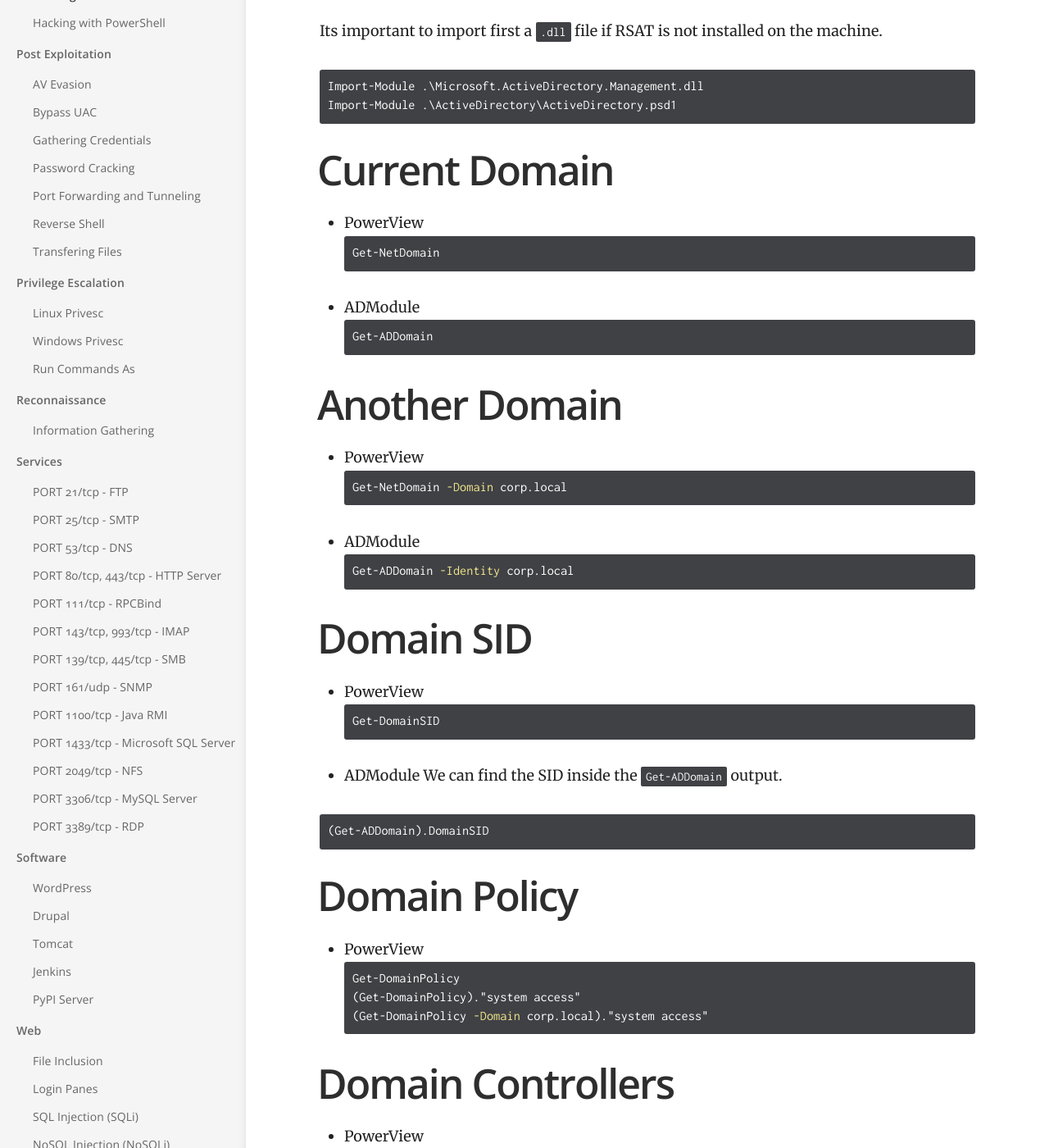
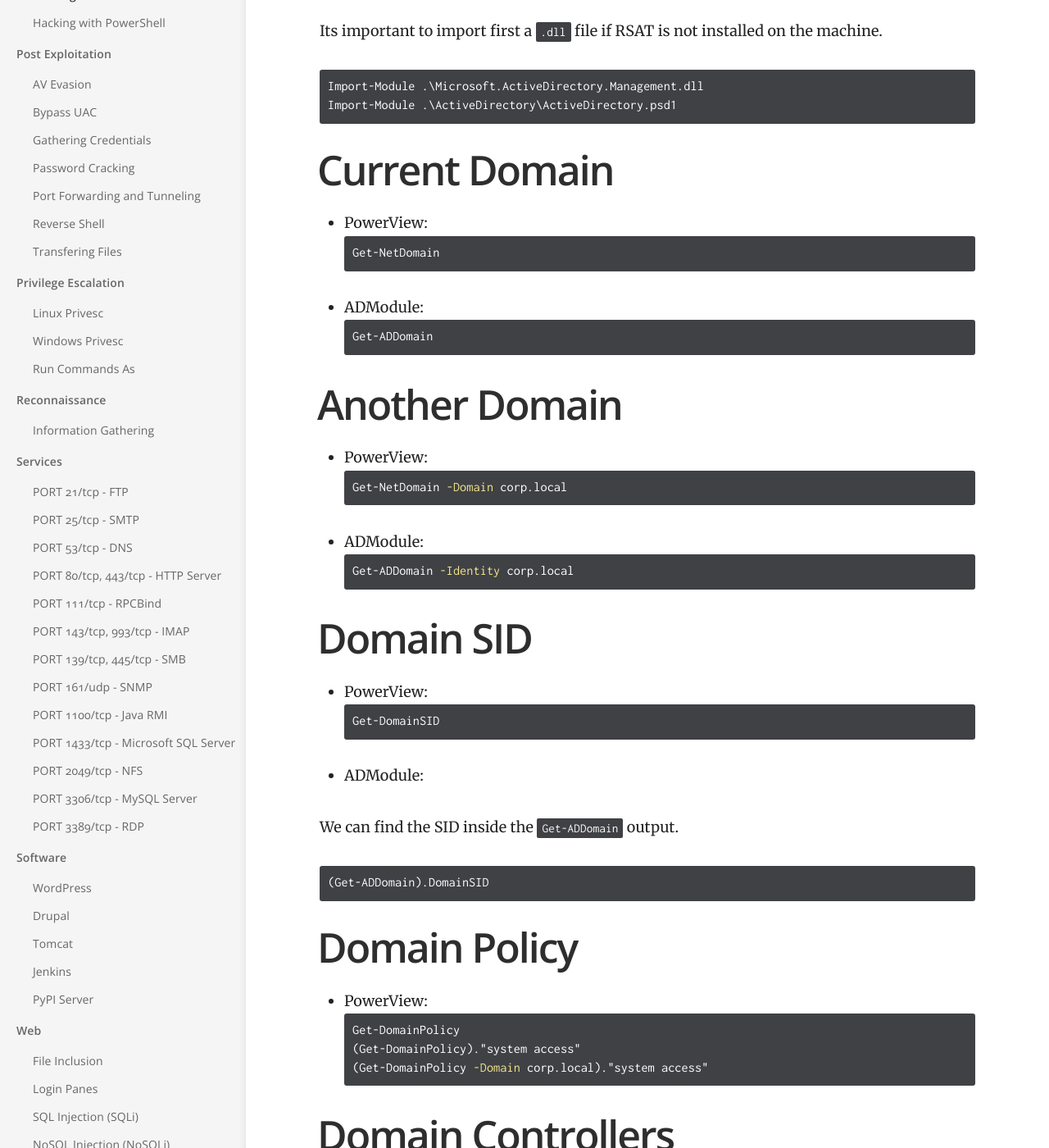
Before and after one commit to mvc1009/hackingnotes, a Jekyll site: the page built from _docs/active-directory/domain-enumeration.md, in a window 1280 px wide and 1400 px high, scrolled down 1040 px. Shown: the whole window at 82% size. Built offline with Jekyll 4.4.1, drawn with Linux system fonts in a browser that asks for light colours; some of the changed text lies outside the part shown.

Commit message:
fixing typos

````diff
--- a/_docs/active-directory/domain-enumeration.md
+++ b/_docs/active-directory/domain-enumeration.md
@@ -28,7 +28,7 @@ Import-Module .\PowerView.ps1
 . .\PowerView.ps1
 ```
 
-* ADModule
+* ADModule:
 
 Its important to import first a `.dll` file if RSAT is not installed on the machine.
 
@@ -39,36 +39,37 @@ Import-Module .\ActiveDirectory\ActiveDirectory.psd1
 
 # Current Domain
 
-*  PowerView
+*  PowerView:
 ```powershell
 Get-NetDomain
 ```
 
-* ADModule
+* ADModule:
 ```powershell
 Get-ADDomain
 ```
 
 # Another Domain
 
-*  PowerView
+*  PowerView:
 ```powershell
 Get-NetDomain -Domain corp.local
 ```
 
-* ADModule
+* ADModule:
 ```powershell
 Get-ADDomain -Identity corp.local
 ```
 
 # Domain SID
 
-*  PowerView
+*  PowerView:
 ```powershell
 Get-DomainSID
 ```
 
-* ADModule
+* ADModule:
+
 We can find the SID inside the `Get-ADDomain` output.
 
 ```powershell
@@ -77,7 +78,7 @@ We can find the SID inside the `Get-ADDomain` output.
 
 # Domain Policy
 
-*  PowerView
+*  PowerView:
 ```powershell
 Get-DomainPolicy
 (Get-DomainPolicy)."system access"
@@ -86,12 +87,12 @@ Get-DomainPolicy
 
 # Domain Controllers
 
-*  PowerView
+*  PowerView:
 ```powershell
 Get-NetDomainController
 Get-NetDomainController -Domain corp.local
 ```
-* ADModule
+* ADModule:
 ```powershell
 Get-ADDomainController
 Get-ADDomainController -DomainName corp.local
@@ -121,20 +122,19 @@ Get-ADUser -Filter * -Properties * | select name,@{expression={[datetime]::fromF
 
 Valuable info can be found in user's attributes such as description.
 
-*  PowerView
+*  PowerView:
 ```powershell
 Find-UserField -SearchField Description -SearchTerm "built"
 ```
 
-*  ADModule
-
+*  ADModule:
 ```powershell
 Get-ADUser -Filter 'Description -like "*built*"' -Properties Description | select name,Description
 ```
 
 # Computers in the domain
 
-*  PowerView
+*  PowerView:
 ```powershell
 Get-NetComputer
 Get-NetComputer -OperatingSystem "*Server 2016*"
@@ -142,7 +142,7 @@ Get-NetComputer -Ping
 Get-NetComputer -FullData
 ```
 
-*  ADModule
+*  ADModule:
 ```powershell
 Get-ADComputer -Filter * | select Name
 Get-ADComputer -Filter 'OperatingSystem -like "*Server 2016*"' -Properties OperatingSystem | select Name,OperatingSystem
@@ -152,7 +152,7 @@ Get-ADComputer -Filter * -Properties *
 
 # Domain Groups
 
-*  PowerView
+*  PowerView:
 ```powershell
 Get-NetGroup
 Get-NetGroup -Domain <targetdomain>
@@ -164,7 +164,7 @@ Get-NetGroup -FullData
 Get-NetGroup *admin*
 ```
 
-*  ADModule
+*  ADModule:
 ```powershell
 Get-ADGroup -Filter * | select Name
 Get-ADGroup -Filter * -Properties *
@@ -178,13 +178,13 @@ Get-ADGroup -Filter 'Name -like "*admin*"' | select Name
 
 ## Find memberships
 
-*  PowerView
+*  PowerView:
 ```powershell
 Get-NetGroupMember -GroupName "Domain Admins" -Recurse
 Get-NetGroup -UserName "username"
 ```
 
-*  ADModule
+*  ADModule:
 ```powershell
 Get-ADGroupMember -Identity "Domain Admins" -Recursive
 Get-ADPrincipalGroupMembership -Identity username
@@ -194,7 +194,7 @@ Get-ADPrincipalGroupMembership -Identity username
 
 To do that task needs administrator privs on non-dc machines.
 
-*  PowerView
+*  PowerView:
 ```powershell
 Get-NetLocalGroup -ComputerName dc01.corp.local -ListGroups
 Get-NetLocalGroup -ComputerName filesrv1.corp.local -ListGroups
@@ -211,7 +211,7 @@ Get-NetLocalGroup -ComputerName filesrv1.corp.local -ListGroups -Recurse
 Like local groups to do that task needs administrator privs on non-dc machines.
 
 
-*  PowerView
+*  PowerView:
 
 Get actively logged users on a computer _(needs local admin rights on the target)_
 ```powershell
@@ -232,21 +232,21 @@ Get-LastLoggedOn -ComputerName filesrv1.corp.local
 
 ## Shares
 
-*  PowerView
+*  PowerView:
 ```powershell
 Invoke-ShareFinder -Verbose
 ```
 
 ## Sensitive Files
 
-*  PowerView
+*  PowerView:
 ```powershell
 Invoke-FileFinder -Verbose
 ```
 
 ## File servers
 
-* PowerView
+* PowerView:
 ```powershell
 Get-NetFileServer
 ```
@@ -256,14 +256,14 @@ Get-NetFileServer
 Group Policy provides the ability to manage configuration and changes easily and centrally in active directory.
 
 
-*  PowerView
+*  PowerView:
 ```powershell
 Get-NetGPO
 Get-NetGPO -ComputerName machine01.corp.local
 Get-NetGPO Group
 ```
 
-*  ADModule
+*  ADModule:
 ```powershell
 Get-GPO -All
 Get-GPResultantSetOfPolicy -ReportType Html -Path c:\windows\temp\report.html
````
Also changed, not shown: other parts of _docs/active-directory/domain-enumeration.md (+2 -2 lines), _docs/active-directory/domain-persistence.md (+6 -6 lines), _docs/active-directory/domain-privesc.md (+6 -6 lines), _docs/hacking-wifi/wpa-wpa2-psk.md (+1 -1 lines), _docs/post-exploitation/av-evasion.md (+3 -3 lines), 8 other files.
